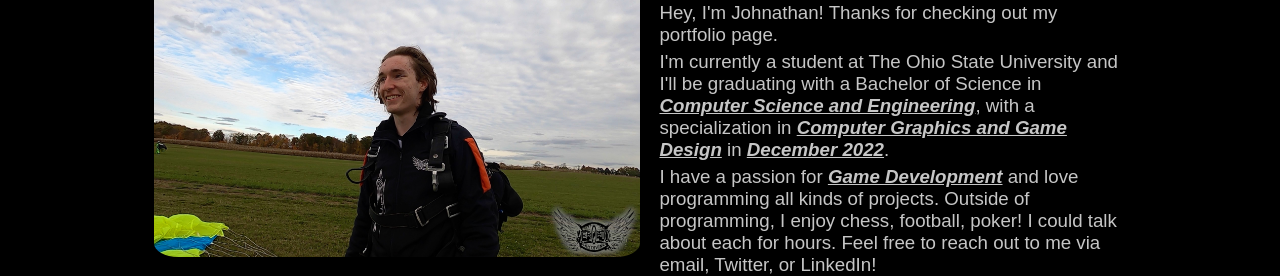
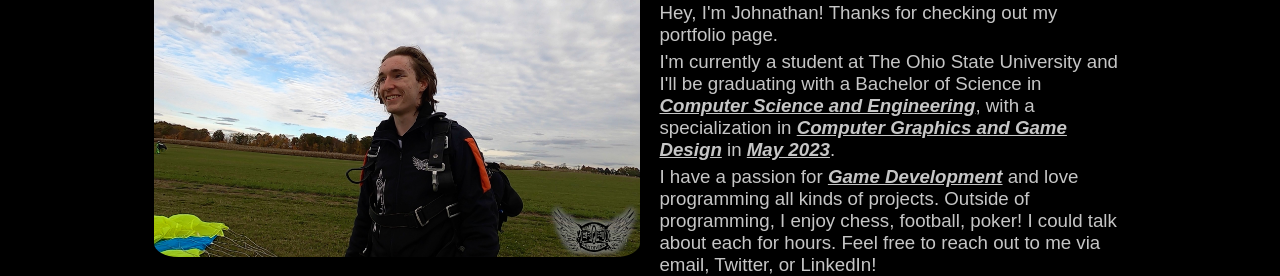
Before and after one commit to jwbrowning/portfolio, a React (Create React App) app: page / in a window 1280 px wide. Shown: the part 205-481 px from the top of the page. Built offline with nearby package versions, Linux system fonts and the light colour scheme.

Commit message:
updated description

```diff
--- a/src/Components/Portfolio.js
+++ b/src/Components/Portfolio.js
@@ -87,7 +87,7 @@ function Portfolio() {
                         Hey, I'm Johnathan! Thanks for checking out my portfolio page.
                     </p><p className='desc-pg'>
                         I'm currently a student at The Ohio State University and I'll be graduating with
-                        a Bachelor of Science in <b><i><u>Computer Science and Engineering</u></i></b>, with a specialization in <b><i><u>Computer Graphics and Game Design</u></i></b> in <b><i><u>December 2022</u></i></b>.
+                        a Bachelor of Science in <b><i><u>Computer Science and Engineering</u></i></b>, with a specialization in <b><i><u>Computer Graphics and Game Design</u></i></b> in <b><i><u>May 2023</u></i></b>.
                     </p><p className='desc-pg'>
                         I have a passion for <b><i><u>Game Development</u></i></b> and love programming all kinds of projects.
                         Outside of programming, I enjoy chess, football, poker! I could talk about each for hours.
```
